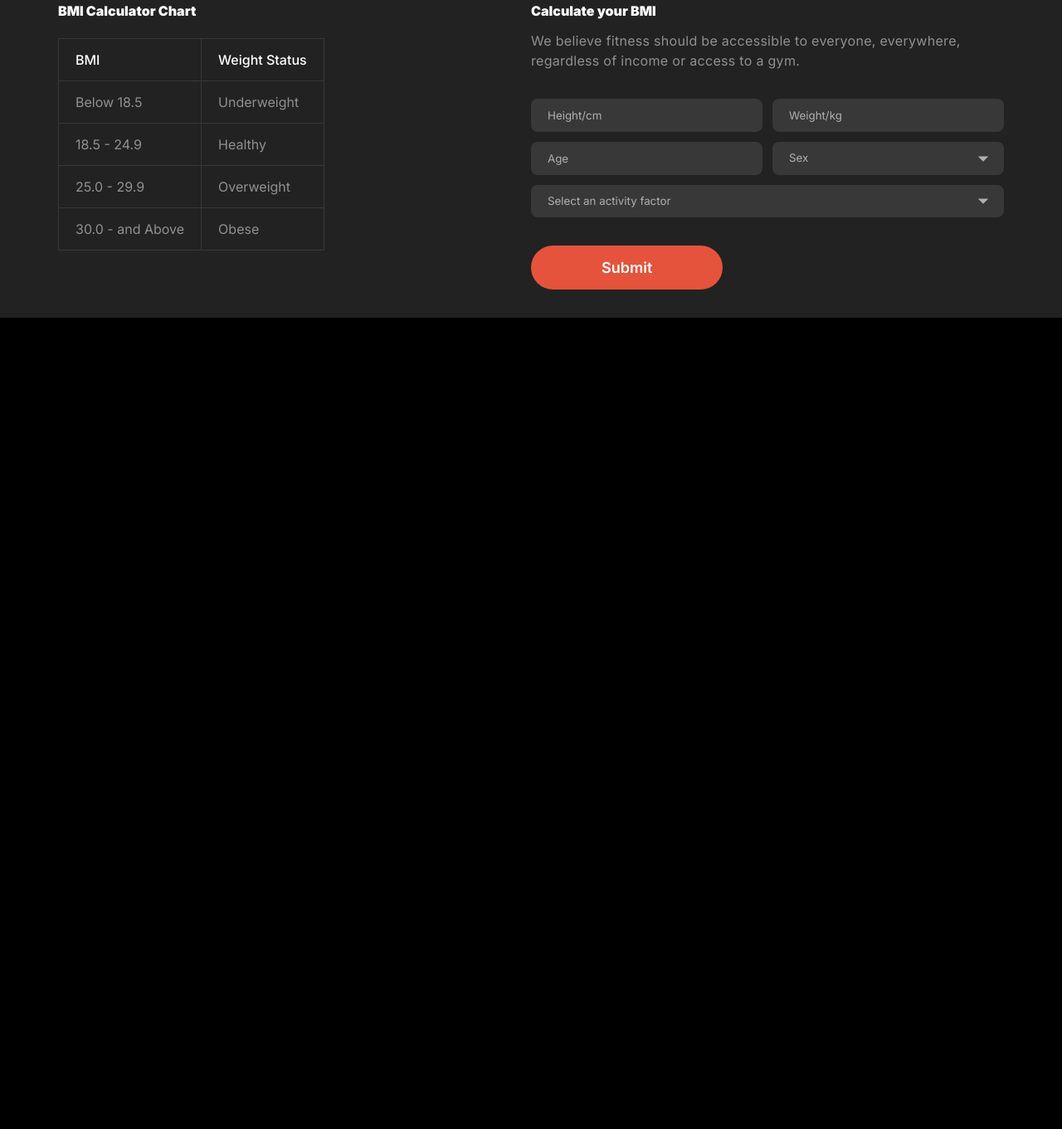
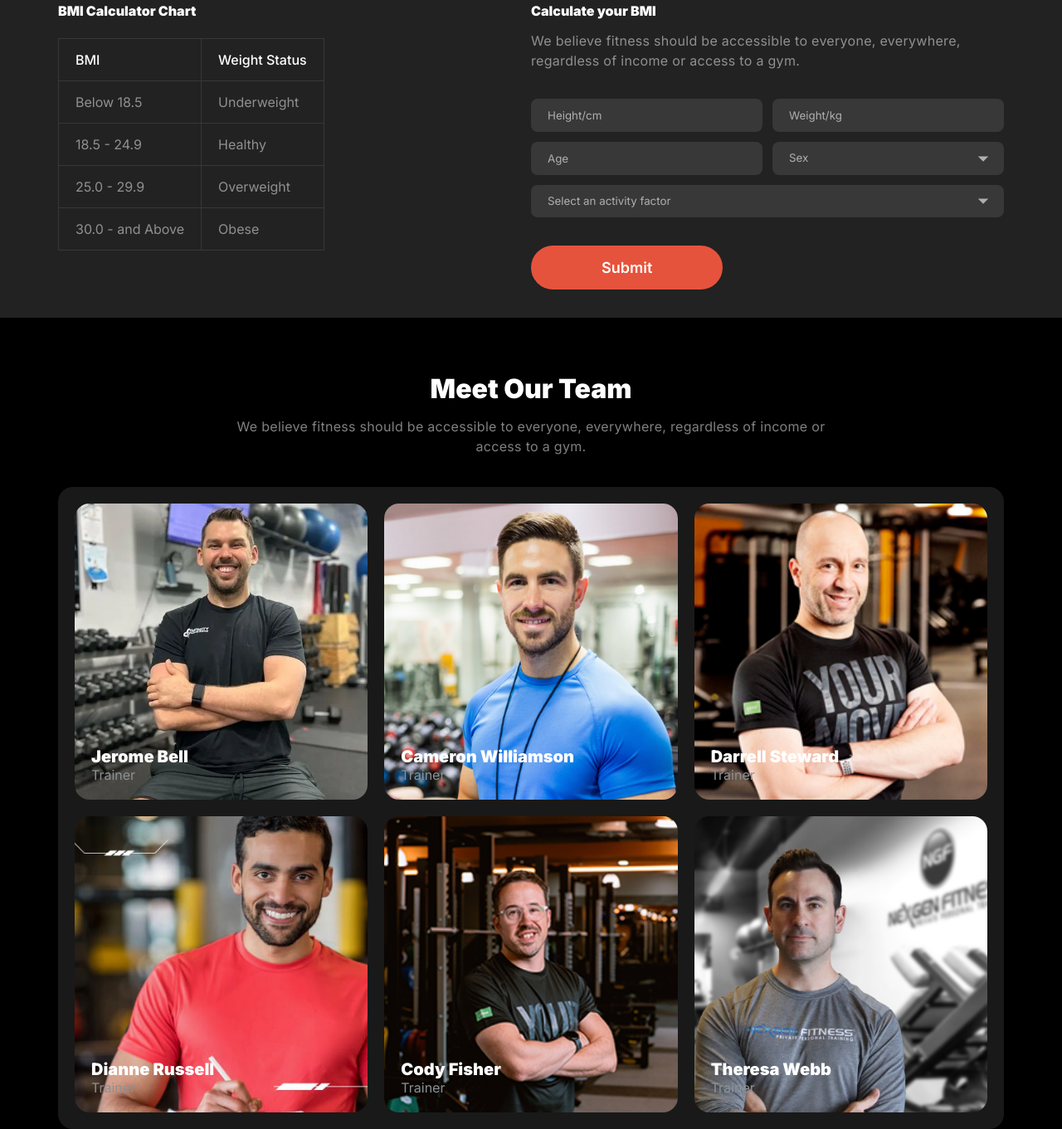
Before and after one commit to imashiksarkar/PH-A2, a plain HTML site: page index.html in a window 1280 px wide. Shown: the part 2798-4159 px from the top of the page at 83% size. Before the commit the page ends 3181 px from the top, so only its background shows below. Drawn offline with Linux system fonts and the light colour scheme.

Commit message:
- team section complete

```diff
--- a/assets/styles/main.css
+++ b/assets/styles/main.css
@@ -56,6 +56,10 @@ select {
   -webkit-appearance: none;
   -moz-appearance: none;
   appearance: none;
+}
+
+img {
+  width: 100%;
 }
 
 /* base */
@@ -507,6 +511,60 @@ button {
   letter-spacing: 0.01875rem;
 }
 
+/* team */
+.team {
+  margin-top: 4.125rem;
+}
+.team .container {
+  display: flex;
+  flex-direction: column;
+  align-items: center;
+}
+.team__heading {
+  font-size: 2rem;
+  font-weight: 900;
+}
+.team__subtitle {
+  margin-top: 0.875rem;
+  color: #808080;
+  line-height: 1.5rem;
+  letter-spacing: 0.01875rem;
+  max-width: 75ch;
+  text-align: center;
+}
+.team__members {
+  margin-top: 2.3125rem;
+  padding: 1.25rem;
+  background-color: #191919;
+  border-radius: 1.125rem;
+  display: grid;
+  grid-template-columns: 1fr;
+  grid-auto-rows: 1fr;
+  gap: 1.25rem;
+}
+.team .box {
+  position: relative;
+  border-radius: inherit;
+  overflow: hidden;
+}
+.team .box img {
+  width: 100%;
+  height: 100%;
+  object-fit: cover;
+}
+.team .box__details {
+  position: absolute;
+  left: 1.25rem;
+  bottom: 1.25rem;
+}
+.team .box__details .trainer__name {
+  font-size: 1.25rem;
+  font-weight: 900;
+}
+.team .box__details .trainer__position {
+  color: #8b9196;
+}
+
 /* media queries*/
 /*----- Small And Above --------*/
 @media screen and (min-width: 36em) {
@@ -514,11 +572,22 @@ button {
     max-width: 33.75rem;
     padding-inline: 0rem;
   }
+  .team__members {
+    grid-template-columns: 1fr 1fr;
+  }
+  .team .box__details .trainer__name {
+    font-size: 1rem;
+    font-weight: 500;
+  }
 }
 /*----- Medium And Above --------*/
 @media screen and (min-width: 48em) {
   .container {
     max-width: 45rem;
+  }
+  .team .box__details .trainer__name {
+    font-size: 1.25rem;
+    font-weight: 900;
   }
 }
 /*----- Large And Above --------*/
@@ -608,6 +677,9 @@ button {
   .bmi__calculator {
     margin-top: 0;
   }
+  .team__members {
+    grid-template-columns: 1fr 1fr 1fr;
+  }
 }
 /* Extra-large And Above*/
 @media screen and (min-width: 75em) {
--- a/index.html
+++ b/index.html
@@ -280,13 +280,17 @@
 
               <input placeholder="Age" type="number" name="age" class="bmi__input" />
               <select name="gender" class="bmi__input">
-                <option value="0" disabled selected class="select__placeholder">Sex</option>
+                <option value="0" disabled selected class="select__placeholder">
+                  Sex
+                </option>
                 <option value="male">Male</option>
                 <option value="male">Female</option>
               </select>
 
               <select name="activity" class="bmi__input activity__input">
-                <option value="0" disabled selected>Select an activity factor</option>
+                <option value="0" disabled selected>
+                  Select an activity factor
+                </option>
                 <option value="1.2">Sedentary</option>
                 <option value="1.357">Lightly Active</option>
                 <option value="1.55">Moderately Active</option>
@@ -294,15 +298,77 @@
                 <option value="1.9">Extra Active</option>
               </select>
 
-              <button type="submit" class="submit__btn cta-btn">Submit</button>
+              <button type="submit" class="submit__btn cta-btn">
+                Submit
+              </button>
             </form>
           </div>
         </div>
       </div>
     </section>
 
+    <!-- Team Section -->
+    <section class="team">
+      <div class="container">
+        <h1 class="team__heading">Meet Our Team</h1>
+        <p class="team__subtitle">
+          We believe fitness should be accessible to everyone, everywhere,
+          regardless of income or access to a gym.
+        </p>
 
+        <div class="team__members">
+          <div class="box">
+            <img src="./assets/images/trainer1.png" alt="trainer-1" />
+            <div class="box__details">
+              <h1 class="trainer__name">Jerome Bell</h1>
+              <p class="trainer__position">Trainer</p>
+            </div>
+          </div>
+
+          <div class="box">
+            <img src="./assets/images/trainer2.png" alt="trainer-2" />
+            <div class="box__details">
+              <h1 class="trainer__name">Cameron Williamson</h1>
+              <p class="trainer__position">Trainer</p>
+            </div>
+          </div>
+
+          <div class="box">
+            <img src="./assets/images/trainer3.png" alt="trainer-3" />
+            <div class="box__details">
+              <h1 class="trainer__name">Darrell Steward</h1>
+              <p class="trainer__position">Trainer</p>
+            </div>
+          </div>
+
+          <div class="box">
+            <img src="./assets/images/trainer4.png" alt="trainer-4" />
+            <div class="box__details">
+              <h1 class="trainer__name">Dianne Russell</h1>
+              <p class="trainer__position">Trainer</p>
+            </div>
+          </div>
+
+          <div class="box">
+            <img src="./assets/images/trainer5.png" alt="trainer-5" />
+            <div class="box__details">
+              <h1 class="trainer__name">Cody Fisher</h1>
+              <p class="trainer__position">Trainer</p>
+            </div>
+          </div>
+
+          <div class="box">
+            <img src="./assets/images/trainer6.png" alt="trainer-6" />
+            <div class="box__details">
+              <h1 class="trainer__name">Theresa Webb</h1>
+              <p class="trainer__position">Trainer</p>
+            </div>
+          </div>
+        </div>
+      </div>
+    </section>
   </main>
+
 </body>
 
 </html>
```
